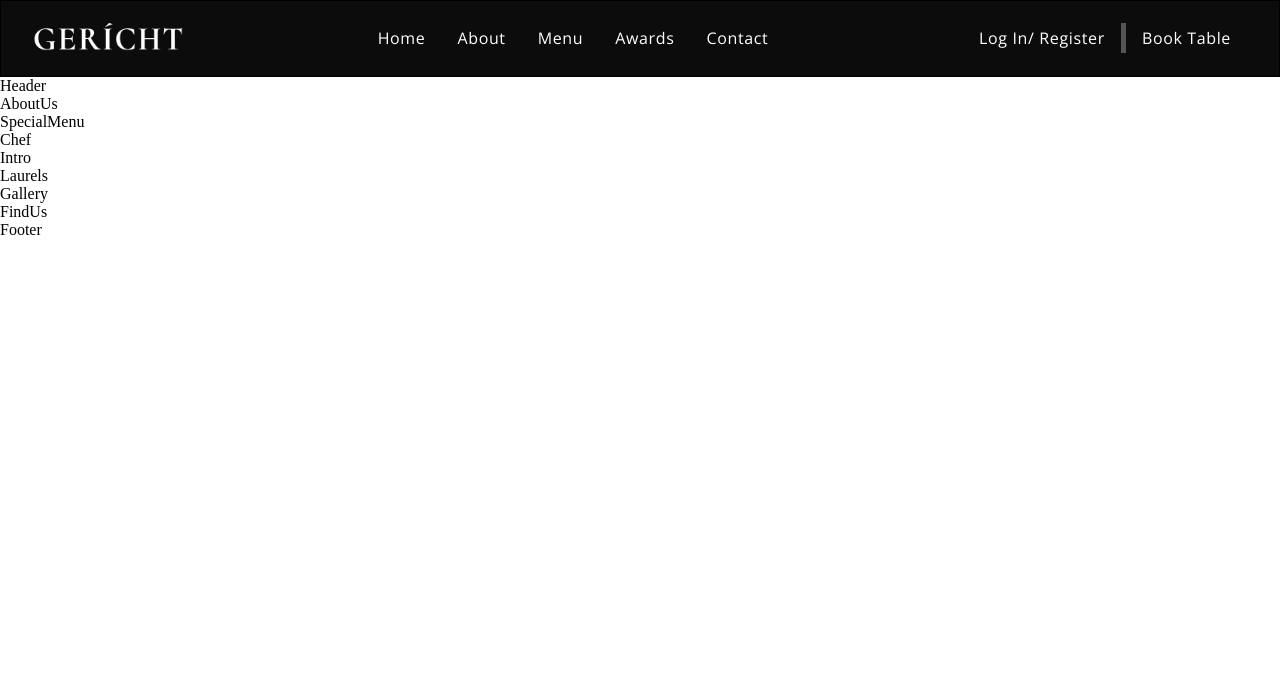
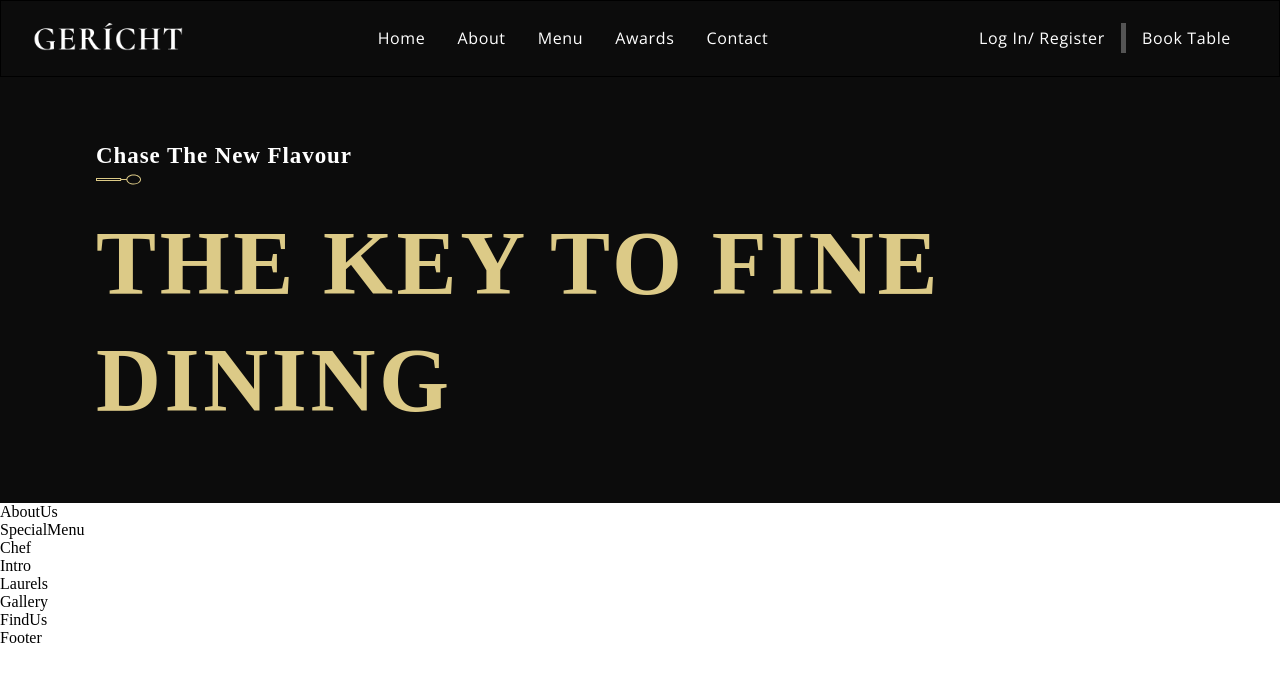
Before and after one commit to Alfred-KInyua/geritch-hotel, a React (Create React App) app: page / in a window 1280 px wide. Shown: the top 682 px of the page. Built offline with nearby package versions, Linux system fonts and the light colour scheme; a web font is replaced by a local one.

Commit message:
Add header file

```diff
--- a/src/components/SubHeading/SubHeading.jsx
+++ b/src/components/SubHeading/SubHeading.jsx
@@ -1,8 +1,10 @@
 import React from 'react';
+import { images } from '../../constants';
 
-const SubHeading = () => (
-  <div>
-    SubHeading
+const SubHeading = ({ title }) => (
+  <div style={{ marginBottom: '1rem' }}>
+    <p className="p__cormorant ">{title}</p>
+    <img src={images.spoon} alt="spoon" className="spoon__img" />
   </div>
 );
 
--- a/src/container/Header/Header.css
+++ b/src/container/Header/Header.css
@@ -0,0 +1,11 @@
+.app__header {
+  background-color: var(--color-black);
+}
+.app__header-h1 {
+  font-family: var(--font-base);
+  color: var(--color-golden);
+  letter-spacing: 0.04em;
+  text-transform: uppercase;
+  line-height: 117px;
+  font-size: 90px;
+}
--- a/src/container/Header/Header.jsx
+++ b/src/container/Header/Header.jsx
@@ -1,10 +1,15 @@
 import React from 'react';
-
+import { images } from '../../constants';
+import { SubHeading } from '../../components';
 import './Header.css';
 
 const Header = () => (
-  <div>
-    Header
+  <div className="app__header app___wrapper section__padding" id="home">
+    <div className="app__wrapper_info ">
+      <SubHeading title="chase the new flavour " />
+      <h1 className="app__header-h1">The key to fine dining</h1>
+    </div>
+    <div className="app__wrapper_img"></div>
   </div>
 );
 
```
